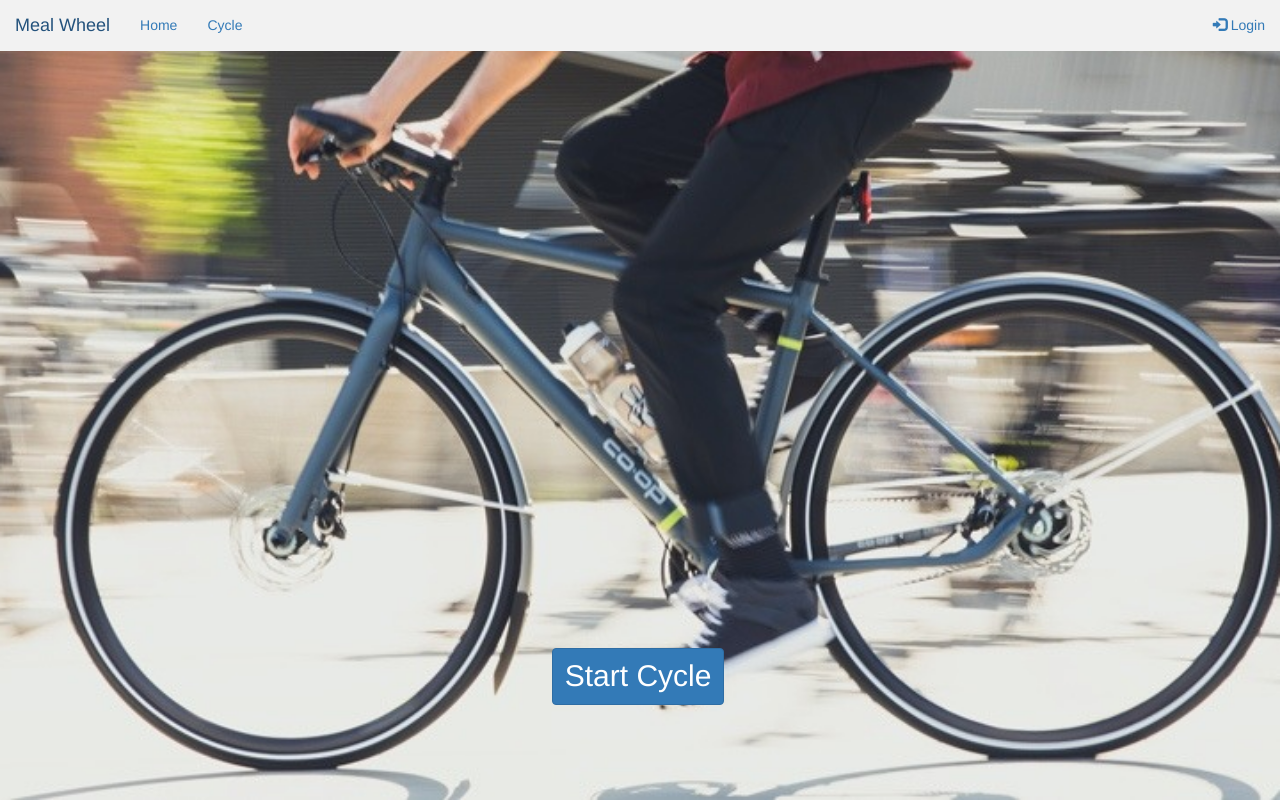
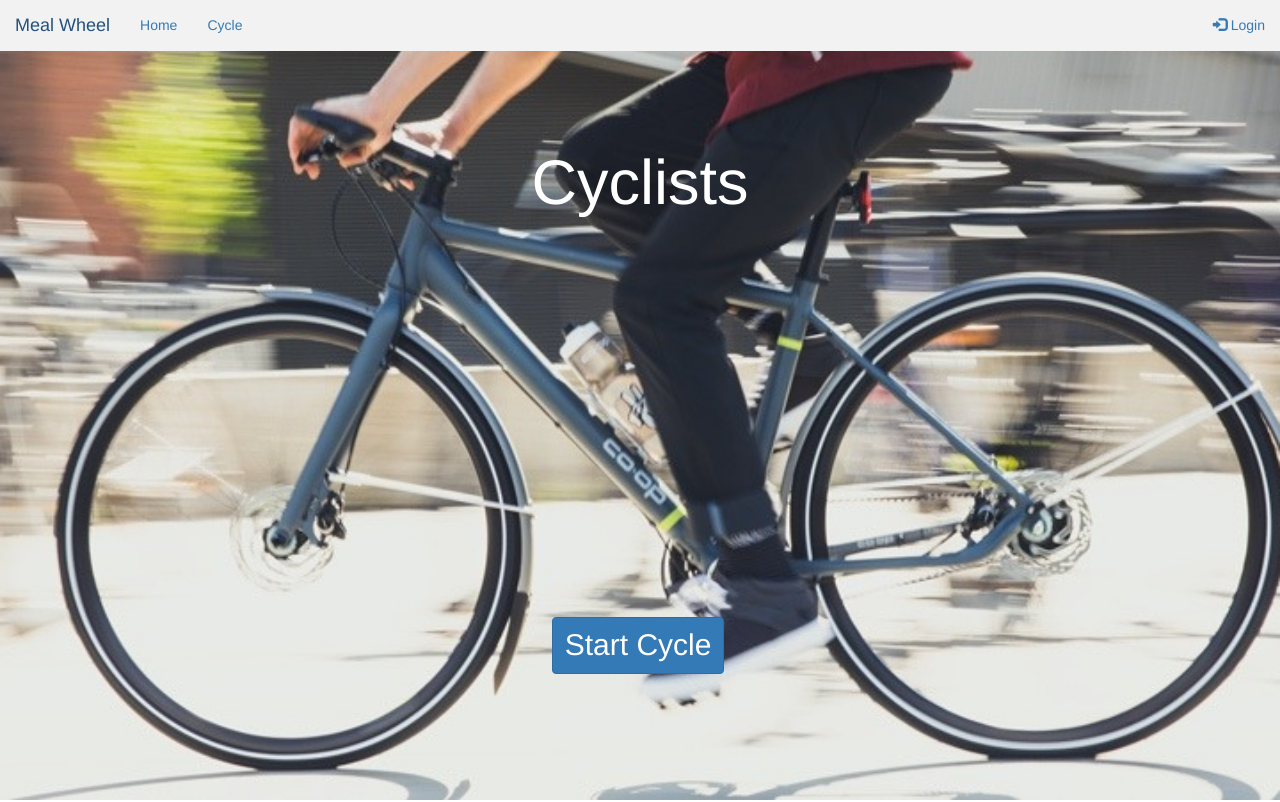
Before and after one commit to TheCodingGuy15/hackUMBCProject, a plain HTML site: page public/cyclistHome.html in a window 1280 px wide. Shown: the top 802 px of the page. Drawn offline with nearby package versions, Linux system fonts and the light colour scheme.

Commit message:
Update cyclistHome.html

```diff
--- a/public/cyclistHome.html
+++ b/public/cyclistHome.html
@@ -144,7 +144,9 @@
   </script>
     <center>
 	<div class="jumbotron text-center" style="background-image: url('cycle2.jpg')" id="home">
-      <div style="margin-top:75vh" id="x">
+		<div style="padding-top:10vh">
+			<h1 style="color:#ffffff">Cyclists</h1>
+      <div style="margin-top:50vh" id="x">
         <button style="font-size: 30px" class="btn btn-primary" onclick="getLocation()" id="cycle">Start Cycle</button>
         <img id="main"></img>
       </div>
```
